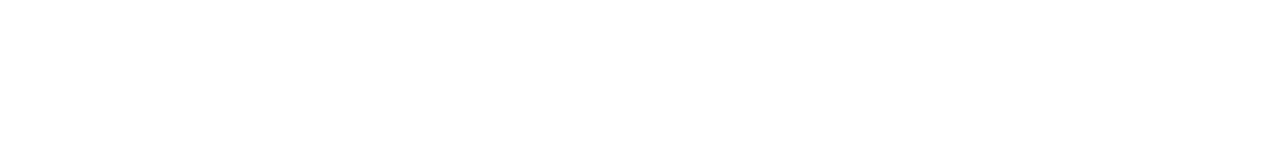
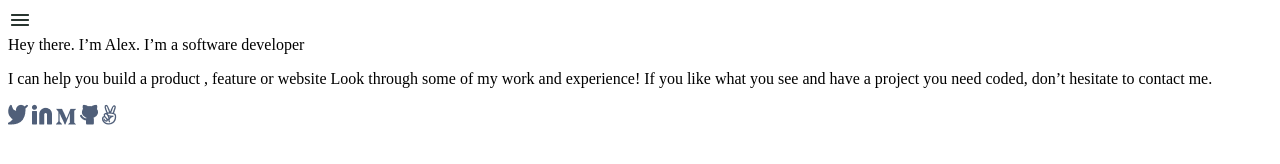
Before and after one commit to Spidey-Acer/Peter-K-Portfolio, a website: page index.html in a window 1280 px wide. Drawn offline with Linux system fonts and the light colour scheme.

Commit message:
Add home contents and assets

```diff
--- a/index.html
+++ b/index.html
@@ -9,7 +9,31 @@
 </head>
 <body>
     <header>
-
+        <nav>
+            <div class="logo-placeholder"></div>
+            <div class="menu-button">
+                <img src="./assets/Icon - Menu.png" alt="">
+            </div>
+        </nav>
     </header>
+    <main>
+        <div class="home">
+            <div class="hello">
+                Hey there. I’m Alex. <span>I’m a software developer</span>
+            </div>
+        </div>
+        <div class="home-text">
+            <p>I can help you build a product , feature or website Look through some of my work and experience! If you like what you
+            see and have a project you need coded,
+            don’t hesitate to contact me.</p>
+        </div>
+        <div class="home-icons">
+            <img src="./assets/twitter.png" alt="">
+            <img src="./assets/Linkedin icon.png" alt="">
+            <img src="./assets/medium.png" alt="">
+            <img src="./assets/github.png" alt="">
+            <img src="./assets/angellist.png" alt="">
+        </div>
+    </main>
 </body>
 </html>
```
Also changed, not shown: assets/Icon - Menu.png (added), assets/Linkedin icon.png (added), assets/angellist.png (added), assets/github.png (added), assets/medium.png (added), assets/section-1-bg.png (added), assets/twitter.png (added).
